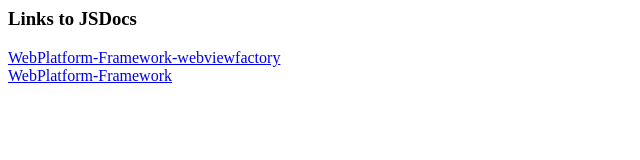
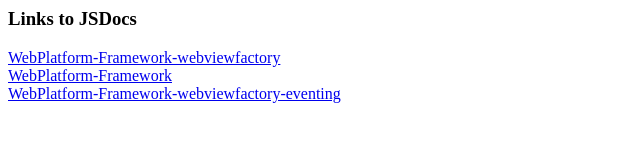
Before and after one commit to blackberry-webworks/webplatform-framework, a plain HTML site: page index.html in a window 1280 px wide. Shown: the whole page, without its empty margins (0-640 px from the left). Drawn offline with Linux system fonts and the light colour scheme.

Commit message:
Updated root index page with new entry for job WebPlatform-Framework-webviewfactory-eventing

```diff
--- a/index.html
+++ b/index.html
@@ -7,6 +7,7 @@
 			<h3>Links to JSDocs</h3>
 			<a href='http://blackberry-webworks.github.com/webplatform-framework/WebPlatform-Framework-webviewfactory/index.html'>WebPlatform-Framework-webviewfactory</a><br />
 <a href='http://blackberry-webworks.github.com/webplatform-framework/WebPlatform-Framework/index.html'>WebPlatform-Framework</a><br />
+<a href='http://blackberry-webworks.github.com/webplatform-framework/WebPlatform-Framework-webviewfactory-eventing/index.html'>WebPlatform-Framework-webviewfactory-eventing</a><br />
 <a id='NewRecord'></a>
 		</div>
 	</body>
```
